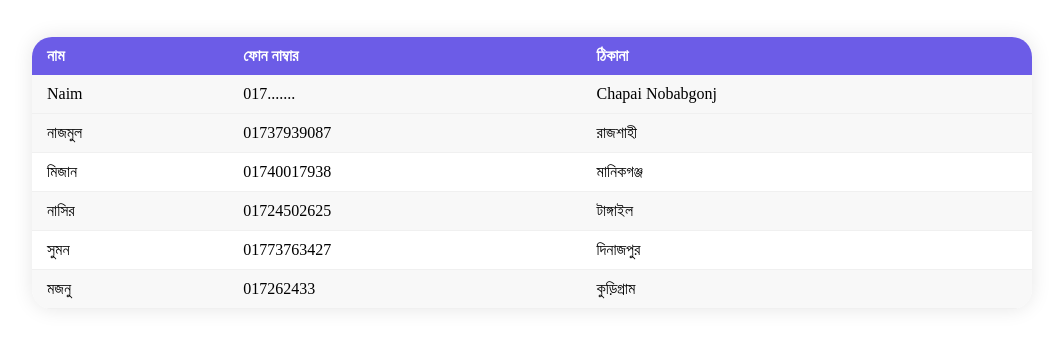
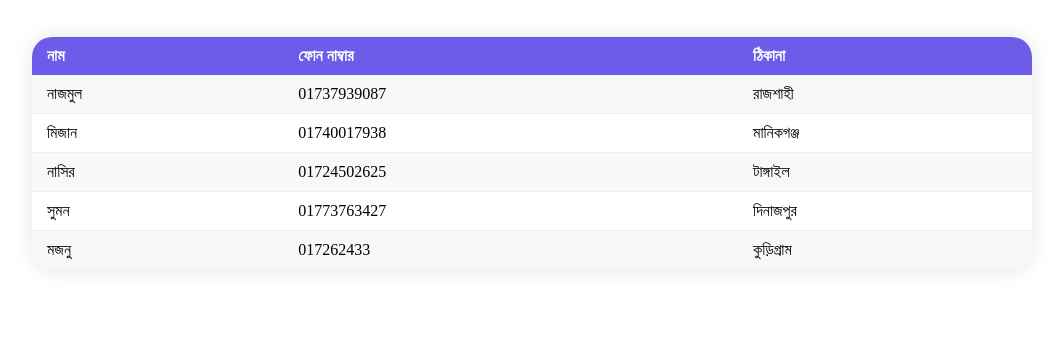
Before and after one commit to naimrezap/mess-border-list, a plain HTML site: page index.html in a window 1280 px wide. Shown: the part 80-428 px from the top of the page, without its empty margins (108-1171 px from the left). Drawn offline with Linux system fonts and the light colour scheme.

Commit message:
naim reza name remove from html

```diff
--- a/index.html
+++ b/index.html
@@ -15,11 +15,6 @@
             <th>ফোন নাম্বার</th>
             <th>ঠিকানা</th>
             </tr>
-            <tr>
-                <td>Naim</td>
-                <td>017.......</td>
-                <td>Chapai Nobabgonj</td>
-            </tr>
         </table>
     </div>
     <script src="./javascript/main.js"></script>
```
